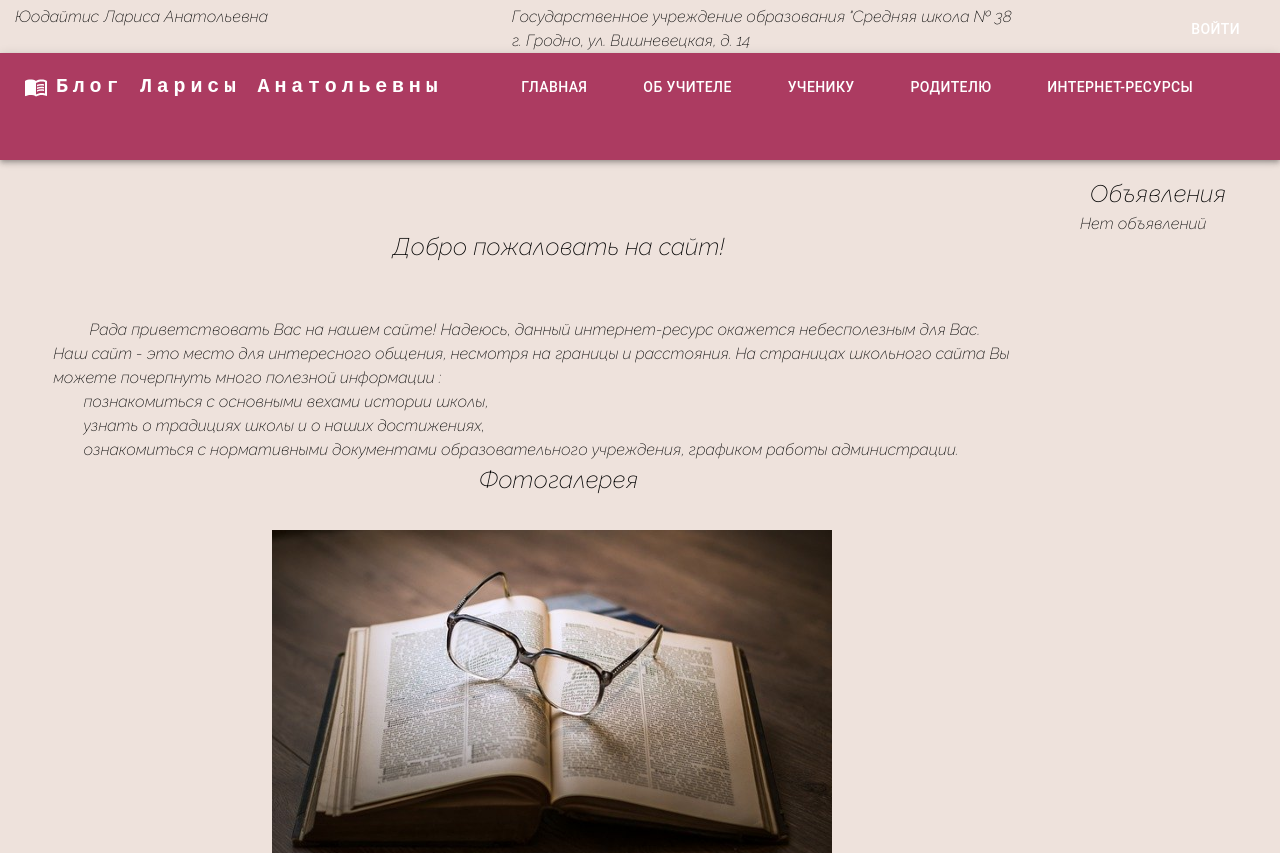
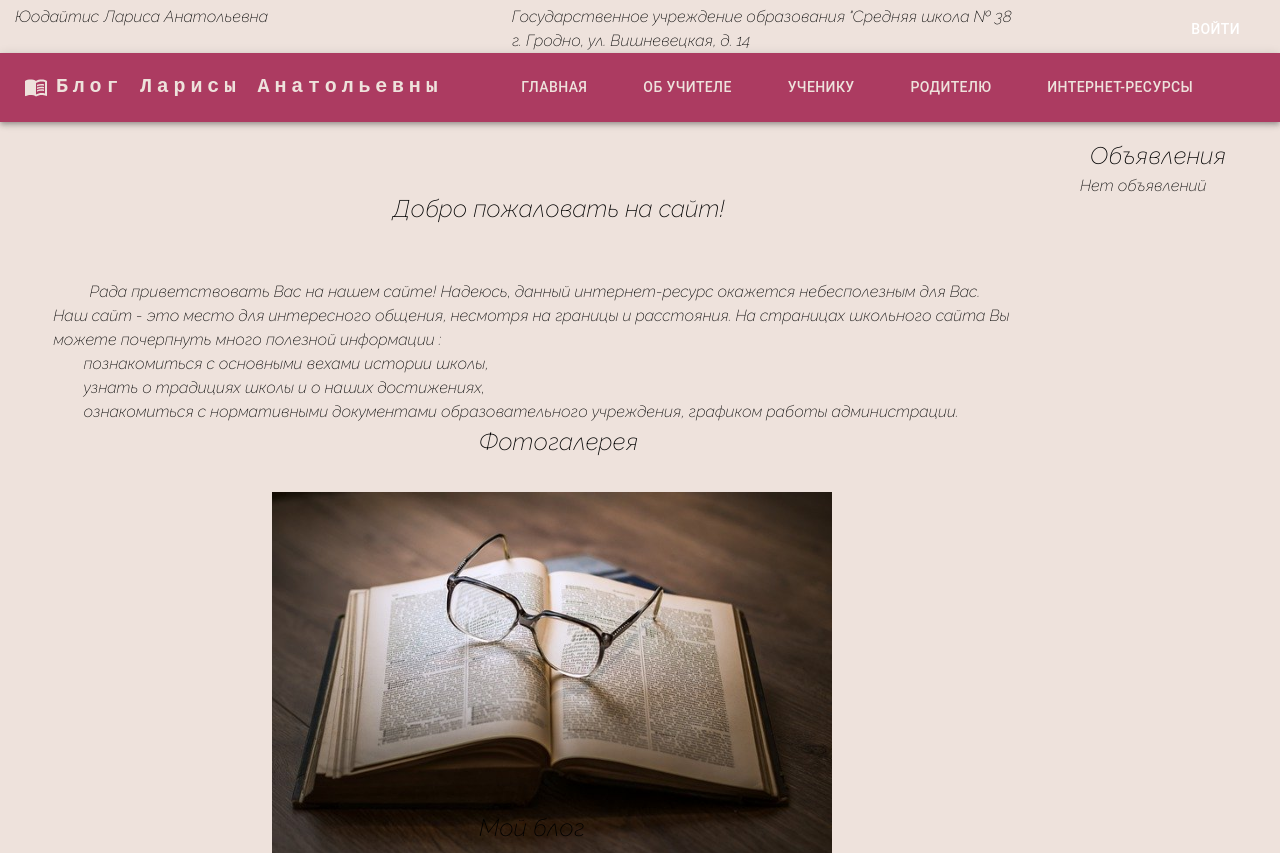
Before and after one commit to ShevchikNS/teacher-blog, a React (Create React App) app: page / in a window 1280 px wide. Shown: the top 853 px of the page. Built offline with nearby package versions, Linux system fonts and the light colour scheme.

Commit message:
change navbar

```diff
--- a/src/components/Navbar.css
+++ b/src/components/Navbar.css
@@ -1,11 +1,13 @@
 .AppBarMain {
     background: #AC3B61;
-    padding-bottom: 3%;
+    color: #EEE2DC;
 }
 #MainAppBar{
     background-color:#AC3B61 ;
+    color: #EEE2DC;
 }
 .MuiButtonBase-root.MuiButton-root.MuiButton-text.MuiButton-textPrimary.MuiButton-sizeMedium.MuiButton-textSizeMedium {
+    color: #EEE2DC;
     margin-left: 2.5%;
     margin-right: 2.5%;
 }
--- a/src/components/Navbar.jsx
+++ b/src/components/Navbar.jsx
@@ -1,4 +1,3 @@
-
 import * as React from 'react';
 import AppBar from '@mui/material/AppBar';
 import Box from '@mui/material/Box';
@@ -8,9 +7,7 @@ import Typography from '@mui/material/Typography';
 import Menu from '@mui/material/Menu';
 import MenuIcon from '@mui/icons-material/Menu';
 import Container from '@mui/material/Container';
-import Avatar from '@mui/material/Avatar';
 import Button from '@mui/material/Button';
-import Tooltip from '@mui/material/Tooltip';
 import MenuItem from '@mui/material/MenuItem';
 import MenuBookIcon from '@mui/icons-material/MenuBook';
 import './Navbar.css'
@@ -19,19 +16,12 @@ import {useNavigate} from "react-router-dom";
 const ResponsiveAppBar = () => {
     const navigate = useNavigate()
     const pages = ['Главная', 'Об учителе', 'Ученику', 'Родителю', 'Интернет-ресурсы'];
-    const settings = ['Profile', 'Account', 'Dashboard', 'Logout'];
     const [anchorElNav, setAnchorElNav] = React.useState(null);
-    const [anchorElUser, setAnchorElUser] = React.useState(null);
 
     const handleOpenNavMenu = (event) => {
         setAnchorElNav(event.currentTarget);
     };
-    const handleOpenUserMenu = (event) => {
-        setAnchorElUser(event.currentTarget);
-    };
-
     const handleCloseNavMenu = (e) => {
-        console.log(e.target.id)
         if(e.target.id === 'Главная')
             navigate('/')
         else if (e.target.id === 'Об учителе')
@@ -45,9 +35,6 @@ const ResponsiveAppBar = () => {
         setAnchorElNav(null);
     };
 
-    const handleCloseUserMenu = () => {
-        setAnchorElUser(null);
-    };
 
     return (
         <AppBar position="static" id="MainAppBar">
@@ -102,8 +89,8 @@ const ResponsiveAppBar = () => {
                             }}
                         >
                             {pages.map((page) => (
-                                <MenuItem key={page} onClick={handleCloseNavMenu}>
-                                    <Typography textAlign="center">{page}</Typography>
+                                <MenuItem id = {page} key={page} onClick={handleCloseNavMenu}>
+                                    <Typography id = {page} onClick={handleCloseNavMenu} textAlign="center">{page}</Typography>
                                 </MenuItem>
                             ))}
                         </Menu>
```
